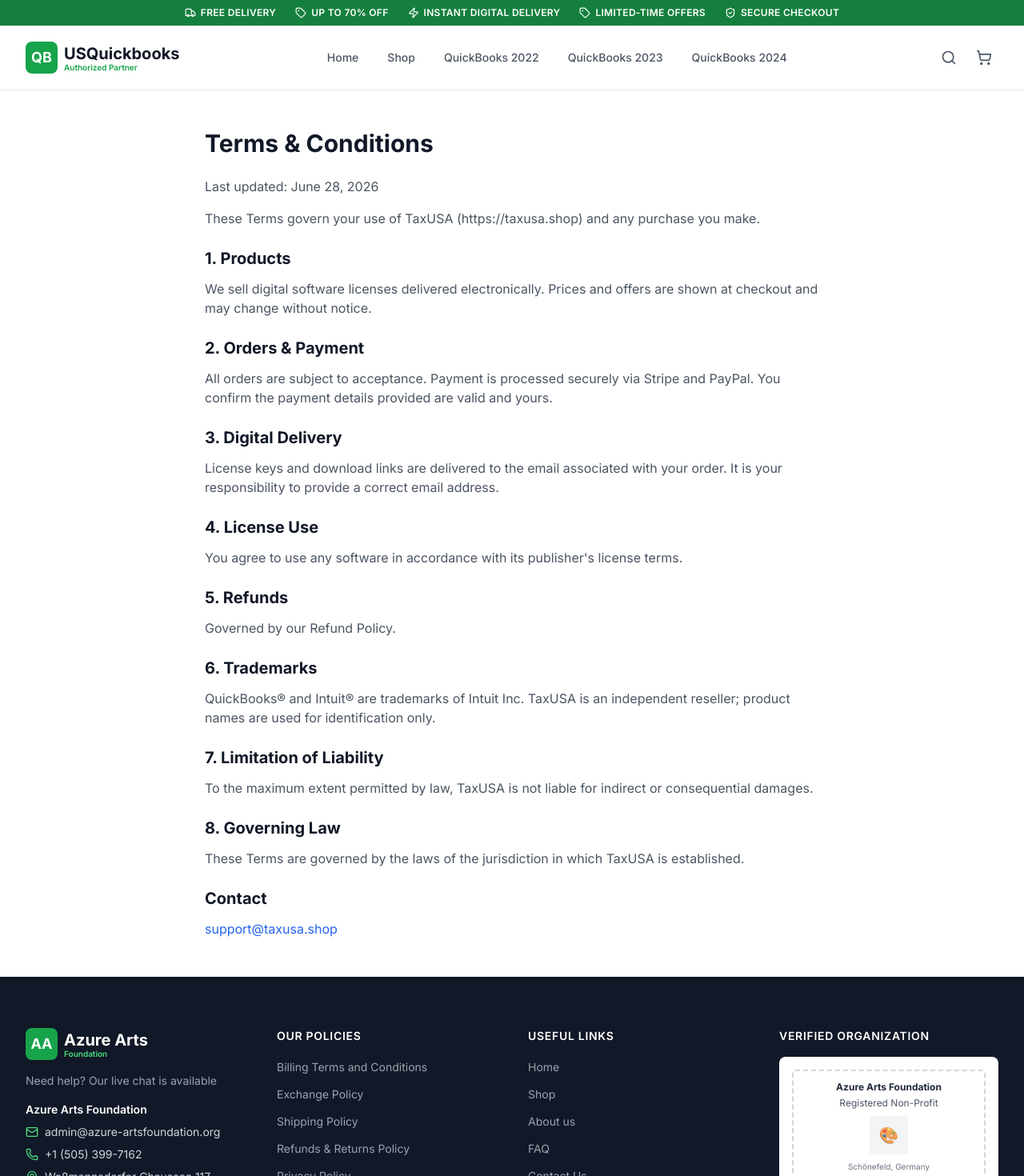
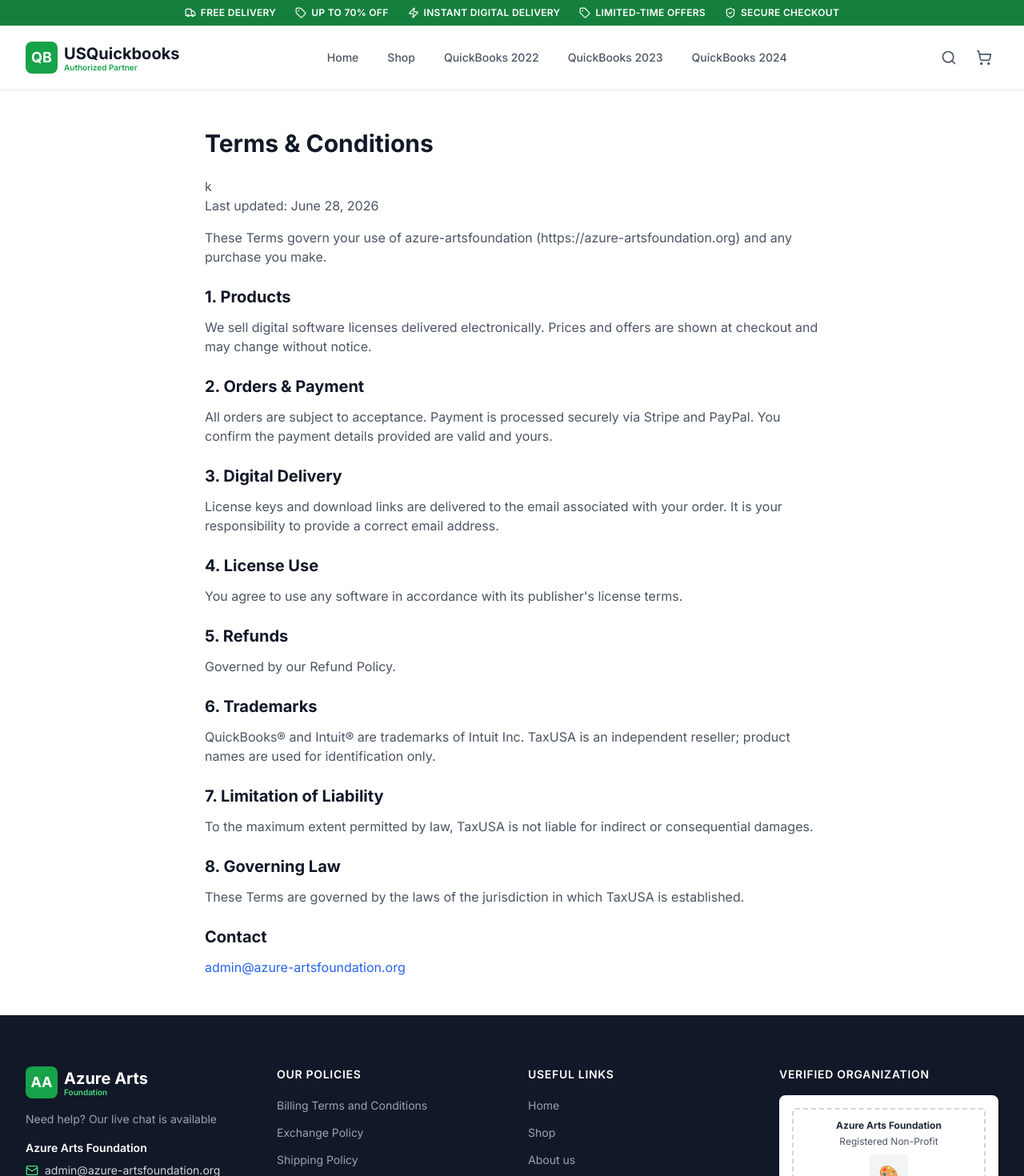
Before and after one commit to irmafiguero199/quiickbooks, a React (Vite) app in the folder quickbooks-shop/: page /terms-conditions in a window 1280 px wide. Shown: the top 1470 px of the page at 80% size. Built offline with nearby package versions, Linux system fonts and the light colour scheme.

Commit message:
Update Terms and Conditions for Azure Arts Foundation

```diff
--- a/quickbooks-shop/src/pages/TermsConditions.jsx
+++ b/quickbooks-shop/src/pages/TermsConditions.jsx
@@ -3,13 +3,13 @@
 export default function TermsConditions() {
   return (
     <>
-      <SEO title="Terms & Conditions" description="TaxUSA terms and conditions." pathname="/terms-conditions" />
+      <SEO title="Terms & Conditions" description="azure-artsfoundation terms and conditions." pathname="/terms-conditions" />
       <div className="container-main py-12">
         <div className="max-w-3xl mx-auto">
           <h1 className="text-3xl font-bold text-gray-900 mb-6">Terms & Conditions</h1>
           <div className="prose prose-gray max-w-none text-gray-600">
-            <p className="mb-4">Last updated: June 28, 2026</p>
-            <p className="mb-4">These Terms govern your use of TaxUSA (https://taxusa.shop) and any purchase you make.</p>
+     k       <p className="mb-4">Last updated: June 28, 2026</p>
+            <p className="mb-4">These Terms govern your use of azure-artsfoundation (https://azure-artsfoundation.org) and any purchase you make.</p>
 
             <h2 className="text-xl font-bold text-gray-900 mt-6 mb-3">1. Products</h2>
             <p className="mb-4">We sell digital software licenses delivered electronically. Prices and offers are shown at checkout and may change without notice.</p>
@@ -36,7 +36,7 @@
             <p className="mb-4">These Terms are governed by the laws of the jurisdiction in which TaxUSA is established.</p>
 
             <h2 className="text-xl font-bold text-gray-900 mt-6 mb-3">Contact</h2>
-            <p><a href="mailto:support@taxusa.shop" className="text-blue-600 hover:underline">support@taxusa.shop</a></p>
+            <p><a href="mailto:admin@azure-artsfoundation.org" className="text-blue-600 hover:underline">admin@azure-artsfoundation.org</a></p>
           </div>
         </div>
       </div>
```
